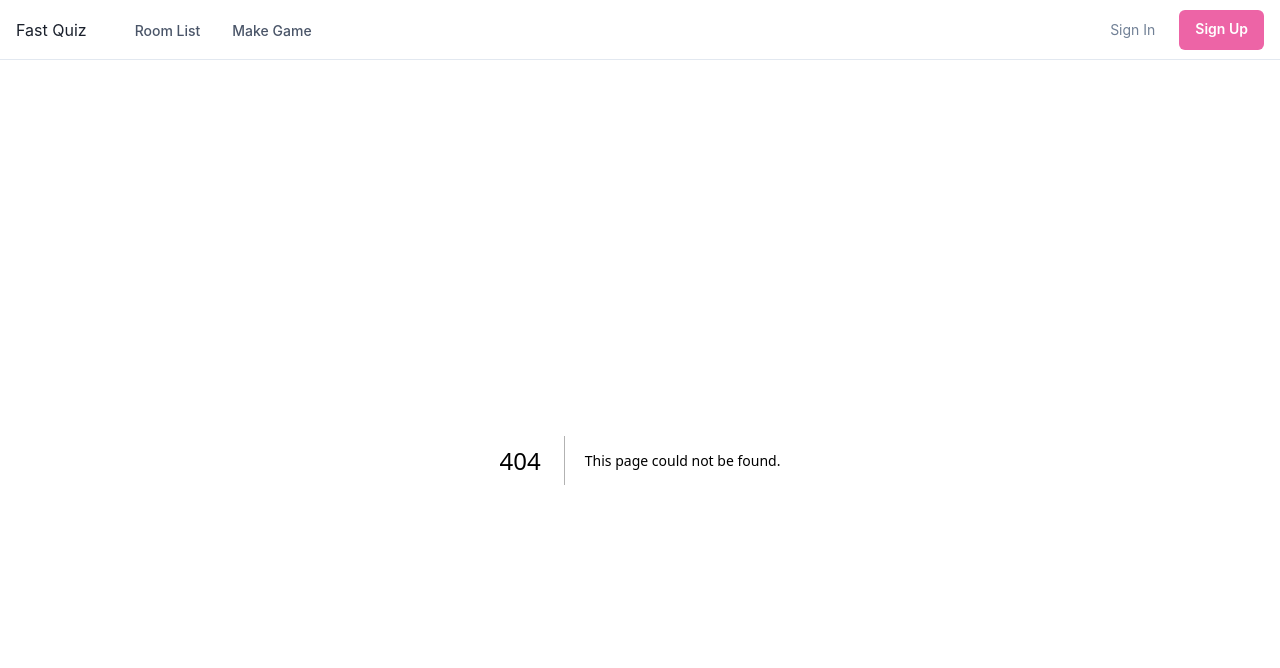
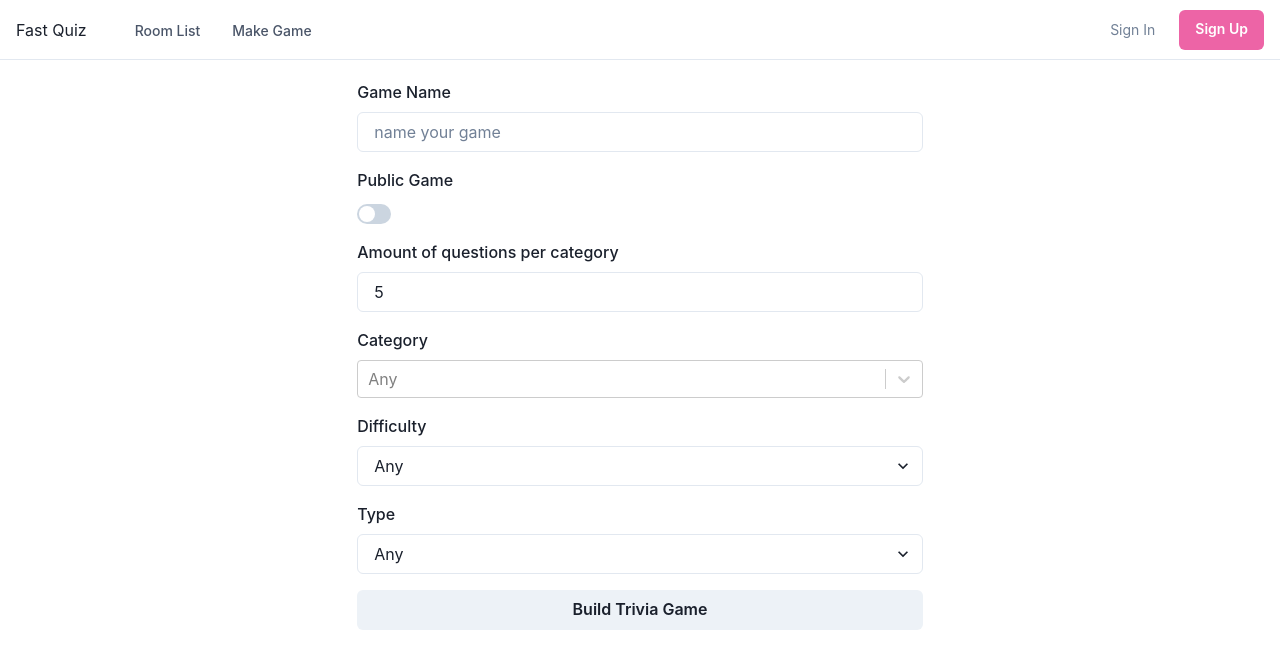
Before and after one commit to dustatron/fastQuiz-v2, a Next.js app: page /newgame in a window 1280 px wide. Before the commit this address had no page. Shown: the top 668 px of the page. Built offline with nearby package versions, Linux system fonts and the light colour scheme.

Commit message:
Reorder pages

```diff
--- a/src/components/Navbar/Navbar.tsx
+++ b/src/components/Navbar/Navbar.tsx
@@ -7,7 +7,7 @@ import {
   Stack,
   Collapse,
   Icon,
-  Link,
+  Link as ChakraLink,
   Popover,
   PopoverTrigger,
   PopoverContent,
@@ -21,7 +21,7 @@ import {
   ChevronDownIcon,
   ChevronRightIcon,
 } from "@chakra-ui/icons";
-import NextLink from "next/link";
+import Link from "next/link";
 
 export default function WithSubnavigation() {
   const { isOpen, onToggle } = useDisclosure();
@@ -54,14 +54,16 @@ export default function WithSubnavigation() {
           />
         </Flex>
         <Flex flex={{ base: 1 }} justify={{ base: "center", md: "start" }}>
+          <Link href="/" passHref legacyBehavior>
             <Text
               textAlign={useBreakpointValue({ base: "center", md: "left" })}
               fontFamily={"heading"}
               color={useColorModeValue("gray.800", "white")}
+              cursor="pointer"
             >
               Fast Quiz
             </Text>
-
+          </Link>
           <Flex display={{ base: "none", md: "flex" }} ml={10}>
             <DesktopNav />
           </Flex>
@@ -117,10 +119,9 @@ const DesktopNav = () => {
         <Box key={navItem.label}>
           <Popover trigger={"hover"} placement={"bottom-start"}>
             <PopoverTrigger>
-              <NextLink href={`${navItem.href}`}>
-                <Link
+              <Link href={`${navItem.href}`} passHref legacyBehavior>
+                <ChakraLink
                   p={2}
-                  href={navItem.href ?? "#"}
                   fontSize={"sm"}
                   fontWeight={500}
                   color={linkColor}
@@ -130,8 +131,8 @@ const DesktopNav = () => {
                   }}
                 >
                   {navItem.label}
+                </ChakraLink>
               </Link>
-              </NextLink>
             </PopoverTrigger>
 
             {navItem.children && (
@@ -159,8 +160,8 @@ const DesktopNav = () => {
 
 const DesktopSubNav = ({ label, href, subLabel }: NavItem) => {
   return (
-    <Link
-      href={href}
+    <Link href={`${href}`} legacyBehavior>
+      <ChakraLink
         role={"group"}
         display={"block"}
         p={2}
@@ -190,6 +191,7 @@ const DesktopSubNav = ({ label, href, subLabel }: NavItem) => {
             <Icon color={"pink.400"} w={5} h={5} as={ChevronRightIcon} />
           </Flex>
         </Stack>
+      </ChakraLink>
     </Link>
   );
 };
@@ -251,8 +253,8 @@ const MobileNavItem = ({ label, children, href }: NavItem) => {
         >
           {children &&
             children.map((child) => (
-              <Link key={child.label} py={2} href={child.href}>
-                {child.label}
+              <Link key={child.label} href={`${child.href}`} legacyBehavior>
+                <ChakraLink py={2}>{child.label}</ChakraLink>
               </Link>
             ))}
         </Stack>
@@ -290,6 +292,6 @@ const NAV_ITEMS: Array<NavItem> = [
   },
   {
     label: "Make Game",
-    href: "/",
+    href: "/newgame",
   },
 ];
--- /dev/null
+++ b/src/pages/newgame/index.tsx
@@ -0,0 +1,142 @@
+import type { NextPage } from "next";
+import { FormEvent, FormEventHandler, useState } from "react";
+import {
+  Box,
+  Button,
+  Input,
+  FormControl,
+  FormLabel,
+  Container,
+  Select as ChakraSelect,
+  Stack,
+  Switch,
+} from "@chakra-ui/react";
+import Select from "react-select";
+import makeAnimated from "react-select/animated";
+import useGetOpenTBD from "../../apiCalls/useGetOpenTDB";
+import {
+  CategoryValues,
+  DifficultyValues,
+  Difficulty,
+  QuestionType,
+  QuestionTypeValues,
+  MultiSelectOption,
+} from "../../utils/types";
+import { v4 } from "uuid";
+import { cleanAsciiString } from "../../utils/helper";
+
+const MakeNewGame: NextPage = () => {
+  const animatedComponents = makeAnimated();
+  const [gameName, setGameName] = useState<string>();
+  const [isPublic, setIsPublic] = useState(false);
+  const [amount, setAmount] = useState<string>("5");
+  const [category, setCategory] = useState<MultiSelectOption[]>([]);
+  const [difficulty, setDifficulty] = useState<Difficulty>();
+  const [type, setType] = useState<QuestionType>();
+  const { data, isLoading, refetch } = useGetOpenTBD({
+    amount,
+    category,
+    difficulty,
+    type,
+  });
+
+  const getCategoryOptions = (options: { [key: string]: string }) => {
+    return Object.entries(options).map(([key, value]) => ({
+      value: key,
+      label: value,
+    }));
+  };
+  const categoryOptions = getCategoryOptions(CategoryValues);
+  const handleSubmit = (e: FormEvent<HTMLFormElement>) => {
+    e.preventDefault();
+    refetch();
+  };
+  return (
+    <div>
+      <Container p="5">
+        <form action="" onSubmit={handleSubmit}>
+          <Stack spacing={4}>
+            <FormControl>
+              <FormLabel>Game Name</FormLabel>
+              <Input
+                type="text"
+                placeholder="name your game"
+                value={gameName}
+                onChange={(e) => setGameName(e.target.value)}
+              />
+            </FormControl>
+            <FormControl>
+              <FormLabel>Public Game</FormLabel>
+              <Switch
+                size="md"
+                isChecked={isPublic}
+                onChange={() => {
+                  setIsPublic(!isPublic);
+                }}
+              />
+            </FormControl>
+            <FormControl>
+              <FormLabel>Amount of questions per category</FormLabel>
+              <Input
+                type="number"
+                value={amount}
+                onChange={(e) => setAmount(e.target.value)}
+              />
+            </FormControl>
+            <FormControl>
+              <FormLabel>Category</FormLabel>
+              <Select
+                isMulti
+                placeholder="Any"
+                components={animatedComponents}
+                options={categoryOptions}
+                value={category}
+                onChange={(e) => setCategory(e as MultiSelectOption[])}
+              />
+            </FormControl>
+            <FormControl>
+              <FormLabel>Difficulty</FormLabel>
+              <ChakraSelect
+                placeholder="Any"
+                value={difficulty}
+                onChange={(e) => setDifficulty(e.target.value as Difficulty)}
+              >
+                {Object.entries(DifficultyValues).map(([key, value]) => (
+                  <option key={key} value={key}>
+                    {value}
+                  </option>
+                ))}
+              </ChakraSelect>
+            </FormControl>
+            <FormControl>
+              <FormLabel>Type</FormLabel>
+              <ChakraSelect
+                value={type}
+                placeholder="Any"
+                onChange={(e) => setType(e.target.value as QuestionType)}
+              >
+                {Object.entries(QuestionTypeValues).map(([key, value]) => (
+                  <option key={key} value={key}>
+                    {value}
+                  </option>
+                ))}
+              </ChakraSelect>
+            </FormControl>
+            <Button type="submit">Build Trivia Game</Button>
+          </Stack>
+        </form>
+      </Container>
+      {isLoading && <div>...loading</div>}
+      {data && (
+        <div>
+          {data && <div>{data.length}</div>}
+          {data?.map((item) => (
+            <div key={v4()}>{cleanAsciiString(item.question)}</div>
+          ))}
+        </div>
+      )}
+    </div>
+  );
+};
+
+export default MakeNewGame;
```
Also changed, not shown: src/apiCalls/useGetRoomsList.tsx (+5 -2 lines), src/pages/index.tsx (+4 -115 lines). Lines whose indentation alone changed are shown as unchanged.
